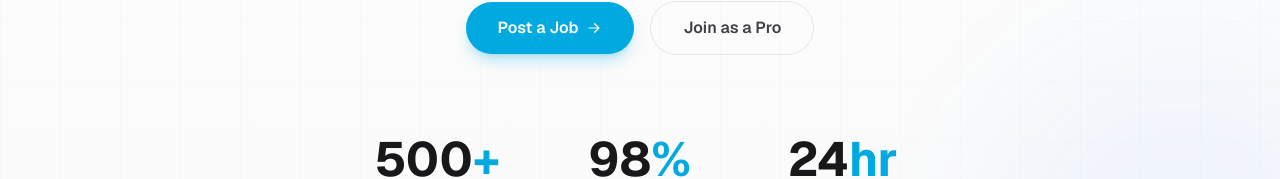
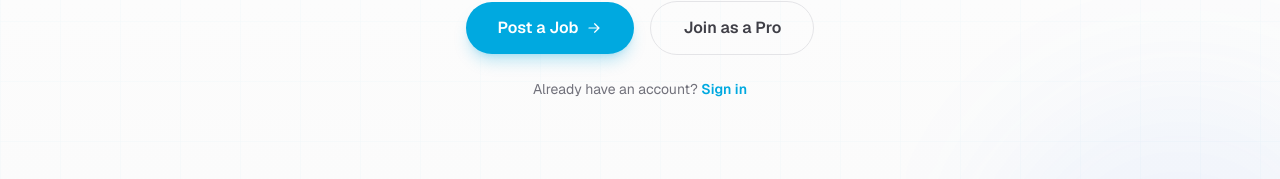
Before and after one commit to hjdb2424/sherpa-pros-platform, a Next.js app: page / in a window 1280 px wide. Shown: the part 640-819 px from the top of the page. Built offline with nearby package versions, Linux system fonts and the light colour scheme; no server answers.

Commit message:
feat: add Sign In link to hero section

```diff
--- a/src/components/marketing/Hero.tsx
+++ b/src/components/marketing/Hero.tsx
@@ -69,6 +69,17 @@ export default function Hero() {
               Join as a Pro
             </Link>
           </div>
+
+          {/* Login link */}
+          <p className="animate-fade-slide-up stagger-4 mt-6 text-center text-sm text-zinc-500">
+            Already have an account?{' '}
+            <Link
+              href="/sign-in"
+              className="font-semibold text-[#00a9e0] transition-colors hover:text-[#0ea5e9]"
+            >
+              Sign in
+            </Link>
+          </p>
         </div>
 
         {/* Stats */}
```
